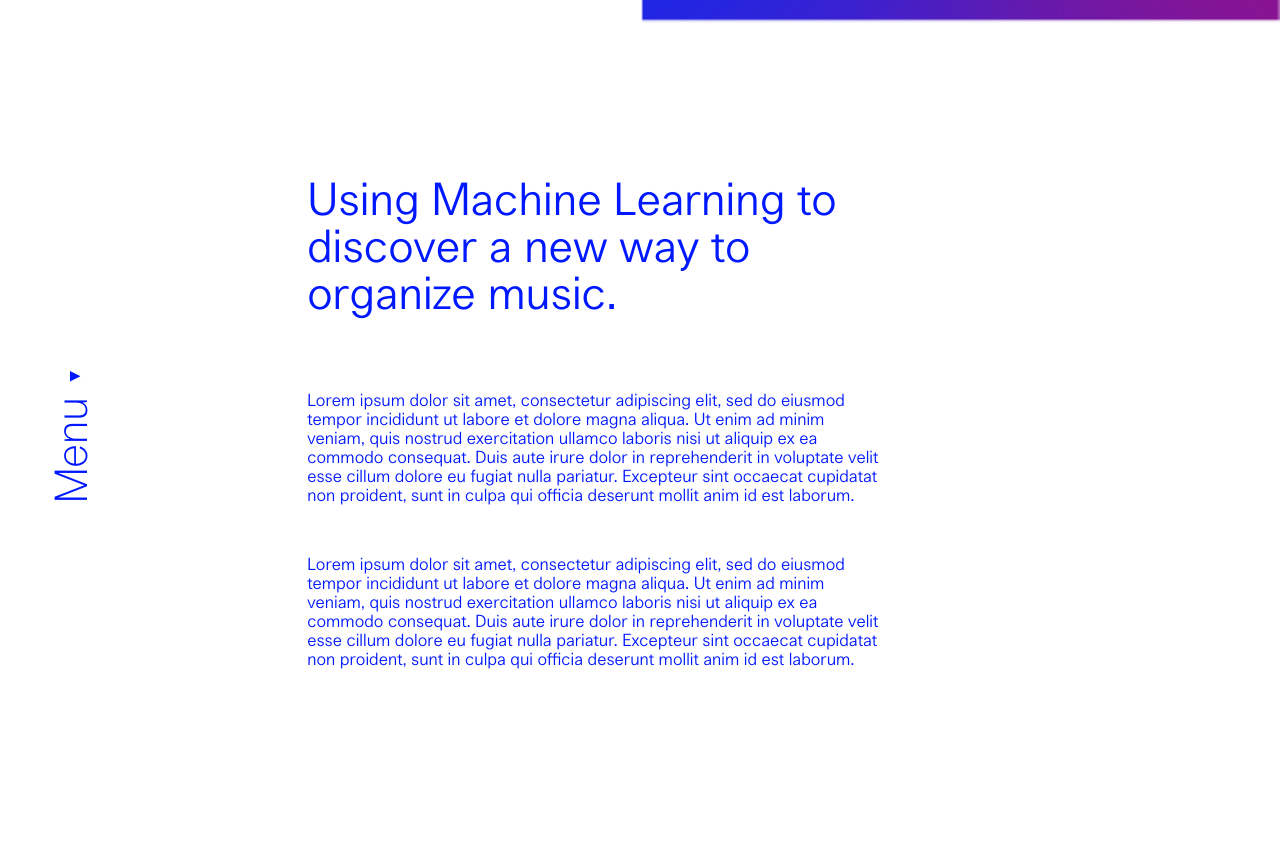
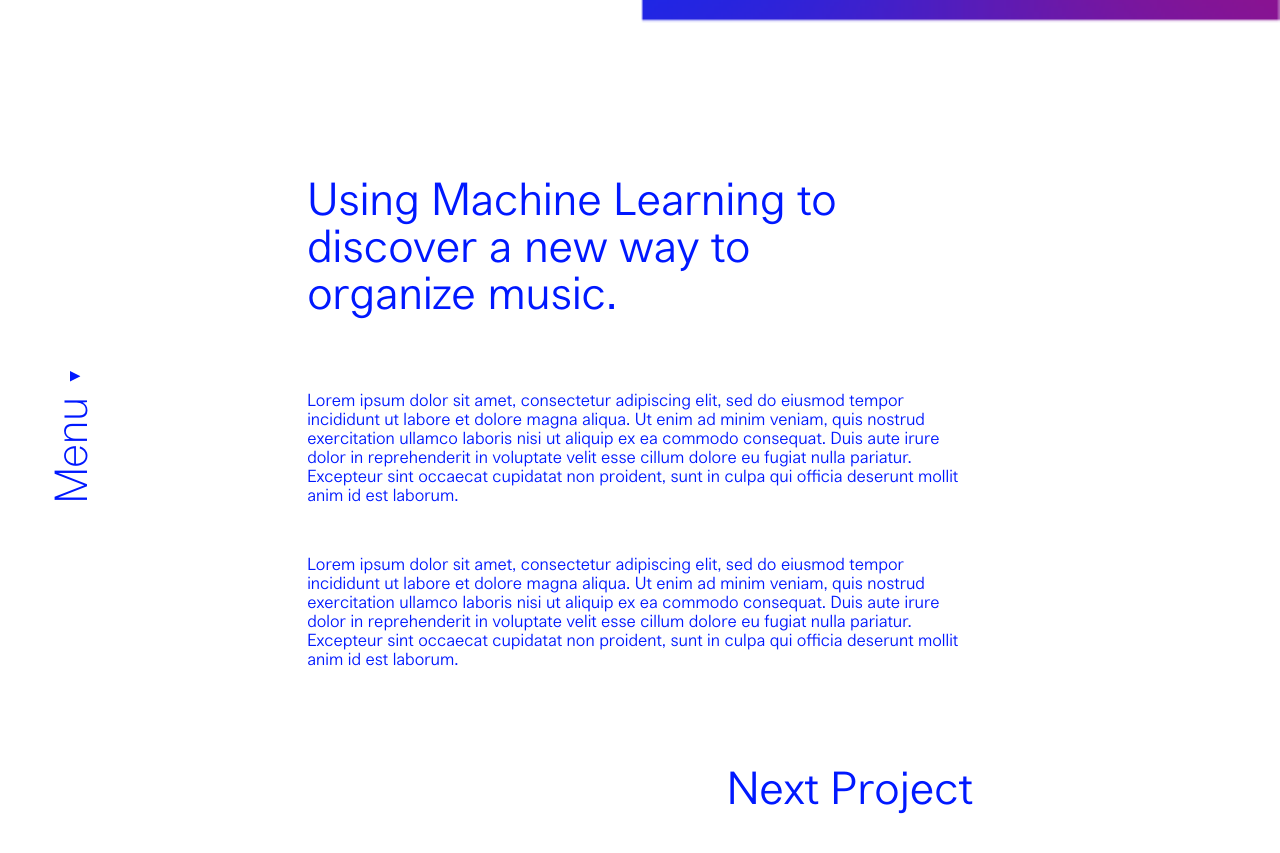
Before and after one commit to theelk801/NewSite, a Jekyll site: the page built from _pages/project1.md, in a window 1280 px wide and 900 px high, scrolled down 841 px. Shown: the top 853 px of the window. Built offline with Jekyll 4.4.1, drawn with Linux system fonts in a browser that asks for light colours; before the commit the page ends 1559 px from its top, so only the background shows below that.

Commit message:
added page numbers to blog page

```diff
--- a/_layouts/blog.html
+++ b/_layouts/blog.html
@@ -20,6 +20,7 @@
 <div class="pagination">
   {% if paginator.previous_page %}
     <a href="{{ paginator.previous_page_path }}" class="previous">
+      <h1 class="page-number">{{ paginator.previous_page }}</h1>
     	<img src="{{ "assets/back-arrow.svg" | absolute_url }}" class="arrow">
     </a>
   {% else %}
@@ -27,12 +28,14 @@
     	<img src="{{ "assets/back-arrow.svg" | absolute_url }}" class="arrow">
     </span>
   {% endif %}
+  <div class="current-page"><h1>{{ paginator.page }}</h1></div>
   {% if paginator.next_page %}
     <a href="{{ paginator.next_page_path }}" class="next">
     	<img src="{{ "assets/back-arrow.svg" | absolute_url }}" class="arrow">
+      <h1 class="page-number">{{ paginator.next_page }}</h1>
     </a>
   {% else %}
-    <span class="next ">
+    <span class="next">
     	<img src="{{ "assets/back-arrow.svg" | absolute_url }}" class="arrow">
     </span>
   {% endif %}
--- a/_layouts/project-page.html
+++ b/_layouts/project-page.html
@@ -9,11 +9,12 @@
 		<img src="{{ "assets/back-arrow.svg" | absolute_url }}">
 	</a>
 </div>
-<main class="project-content">
+<main><article class="project-content">
 	<div class="project-image"><img src="{{ "assets/project_square.png" | absolute_url }}"></div>
 	<h1>Using Machine Learning to discover a new way to organize music.</h1>
 	<p>{{ page.content }}</p>
 	<p>{{ page.content }}</p>
-</main>
+	<div class="next-page"><a href="brokenlink">Next Project</a></div>
+</article></main>
 </body>
 </html>
--- a/_sass/blog.scss
+++ b/_sass/blog.scss
@@ -186,15 +186,15 @@
 	margin: -7vh 15vw 5vh 28vw;
 
 	@include tablet {
-		margin: 7vh 15vw 20vh 30vw;
+		margin: 7vh 10vw 20vh 25vw;
 	}
 
 	@include laptop {
-		margin: 21vh 20vw 20vh 24vw;
+		margin: 21vh 15vw 20vh 19vw;
 	}
 
 	@include desktop {
-		margin: 21vh 20vw 20vh 24vw;
+		margin: 21vh 15vw 20vh 19vw;
 	}
 
 	span {
@@ -221,3 +221,44 @@
 .next img {
 	transform: rotate(180deg);
 }
+
+.page-number {
+	opacity: 0;
+}
+
+.previous, .next, .current-page {
+	display: flex;
+	flex-direction: row;
+	justify-content: space-between;
+
+	h1 {
+		font-size: 10px;
+		line-height: 18px;
+		margin: 0 2vw 0 2vw;
+
+		@include tablet {
+			font-size: 17px;
+			line-height: 19px;
+		}
+
+		@include laptop {
+			font-size: 17px;
+			line-height: 19px;
+			margin: 0 2vw 2px 2vw;
+		}
+
+		@include desktop {
+			font-size: 24px;
+			line-height: 26px;
+			margin: 0 2vw 2px 2vw;
+		}
+	}
+
+	&:hover {
+		@include greater_than_laptop {
+			h1 {
+				opacity: 1;
+			}
+		}
+	}
+}
--- a/_sass/post.scss
+++ b/_sass/post.scss
@@ -46,14 +46,16 @@
 		}
 
 		@include laptop {
+			width: 45vw;
 			font-size: 17px;
 			line-height: 19px;
 		}
 
 		@include desktop {
+			width: 45vw;
 			font-size: 24px;
 			line-height: 26px;
-			margin-bottom: 25px;
+			margin-bottom: 30px;
 		}
 	}
 
--- a/_sass/project-page.scss
+++ b/_sass/project-page.scss
@@ -72,14 +72,14 @@
 	display: flex;
 	flex-direction: column;
 	width: auto;
-	margin: 30vw 0 0 30vw;
+	margin: 30vw 0 0 15vw;
 
 	@include laptop {
-		margin: 30vw 0 0 24vw;
+		margin: 30vw 0 0 12vw;
 	}
 
 	@include desktop {
-		margin: 30vw 0 0 24vw;
+		margin: 30vw 0 0 12vw;
 	}
 
 	h1 {
@@ -103,7 +103,7 @@
 		@include desktop {
 			font-size: 64px;
 			line-height: 66px;
-			margin-bottom: 70px;
+			margin-bottom: 80px;
 		}
 	}
 
@@ -114,21 +114,20 @@
 		margin-bottom: 20px;
 
 		@include tablet {
-			width: 45vw;
 			font-size: 17px;
 			line-height: 19px;
 			margin-bottom: 28px;
 		}
 
 		@include laptop {
-			width: 45vw;
+			width: 52vw;
 			font-size: 17px;
 			line-height: 19px;
 			margin-bottom: 50px;
 		}
 
 		@include desktop {
-			width: 45vw;
+			width: 52vw;
 			font-size: 24px;
 			line-height: 26px;
 			margin-bottom: 50px;
@@ -154,3 +153,44 @@
 		}
 	}
 }
+
+.next-page {
+	display: flex;
+	flex-direction: row-reverse;
+	width: 55vw;
+	margin: 15vh 0 10vh 0;
+
+	@include tablet {
+		margin: 15vh 0 15vh 0;
+	}
+
+	@include laptop {
+		width: 52vw;
+		margin: 5vh 0 10vh 0;
+	}
+
+	@include desktop {
+		width: 52vw;
+		margin: 5vh 0 10vh 0;
+	}
+
+	a {
+		font-size: 19px;
+		line-height: 21px;
+
+		@include tablet {
+			font-size: 45px;
+			line-height: 47px;
+		}
+
+		@include laptop {
+			font-size: 45px;
+			line-height: 47px;
+		}
+
+		@include desktop {
+			font-size: 64px;
+			line-height: 66px;
+		}
+	}
+}
```
